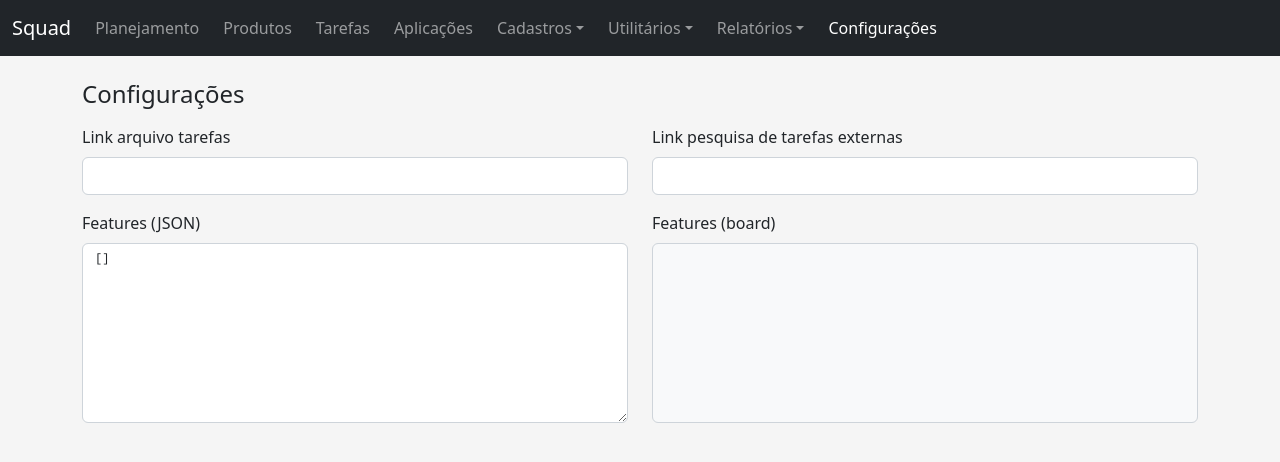
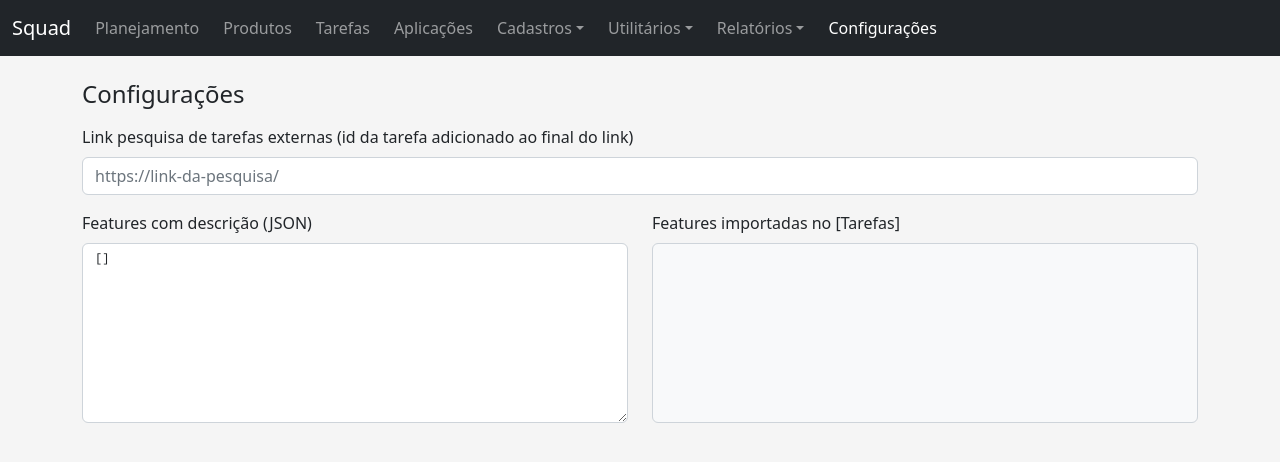
Before and after one commit to angelitocsg/squad-board, a React (Create React App) app: page /settings in a window 1280 px wide. Shown: the top 462 px of the page. Built offline with nearby package versions, Linux system fonts and the light colour scheme.

Commit message:
fix settings unused

```diff
--- a/src/pages/settings/index.tsx
+++ b/src/pages/settings/index.tsx
@@ -10,22 +10,7 @@ const SettingsPage = () => {
         <div className="col">
           <div className="mb-3">
             <label htmlFor="v" className="form-label">
-              Link arquivo tarefas
-            </label>
-            <input
-              type="text"
-              className="form-control"
-              id="board_source"
-              name="board_source"
-              value={settings.board_source}
-              onChange={(e) => updateValue(e.target.name, e.target.value)}
-            />
-          </div>
-        </div>
-        <div className="col">
-          <div className="mb-3">
-            <label htmlFor="v" className="form-label">
-              Link pesquisa de tarefas externas
+              Link pesquisa de tarefas externas (id da tarefa adicionado ao final do link)
             </label>
             <input
               type="text"
@@ -33,6 +18,7 @@ const SettingsPage = () => {
               id="board_external_search"
               name="board_external_search"
               value={settings.board_external_search}
+              placeholder="https://link-da-pesquisa/"
               onChange={(e) => updateValue(e.target.name, e.target.value)}
             />
           </div>
@@ -42,7 +28,7 @@ const SettingsPage = () => {
         <div className="col">
           <div className="mb-3">
             <label htmlFor="features" className="form-label">
-              Features (JSON)
+              Features com descrição (JSON)
             </label>
             <textarea
               style={{ fontFamily: "courier", fontSize: 12, minHeight: 180 }}
@@ -52,25 +38,23 @@ const SettingsPage = () => {
               rows={8}
               value={settings.features}
               placeholder="[{id:'FETR-0001', label: 'COMUNICAÇÃO'}]"
-              onChange={(e) => updateValue(e.target.name, e.target.value)}
-            ></textarea>
+              onChange={(e) => updateValue(e.target.name, e.target.value)}></textarea>
             <span className="text-danger">{invalid_json}</span>
           </div>
         </div>
         <div className="col">
           <div className="mb-3">
             <label htmlFor="respostaInput" className="form-label">
-              Features (board)
+              Features importadas no [Tarefas]
             </label>
             <div
               dangerouslySetInnerHTML={{
-                __html: features_text ,
+                __html: features_text,
               }}
               className="form-control text-bg-light"
               style={{
                 minHeight: 180,
-              }}
-            ></div>
+              }}></div>
           </div>
         </div>
       </div>
--- a/src/pages/settings/useSettings.ts
+++ b/src/pages/settings/useSettings.ts
@@ -21,10 +21,6 @@ const useSettings = () => {
       [field]: value,
     };
     set_settings(tmp);
-
-    // if (field === "features") {
-    //   set_features(value);
-    // }
   };
 
   useEffect(() => {
```
